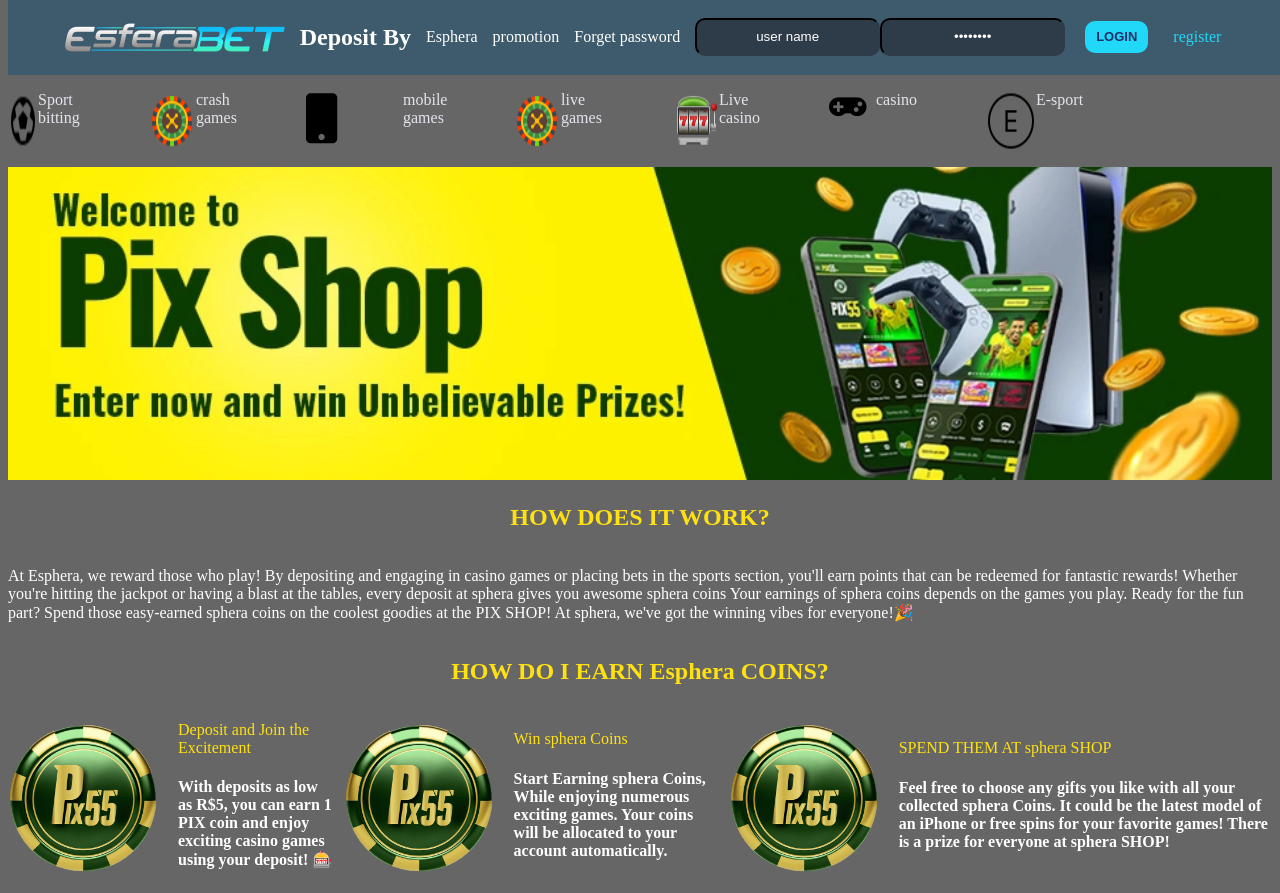
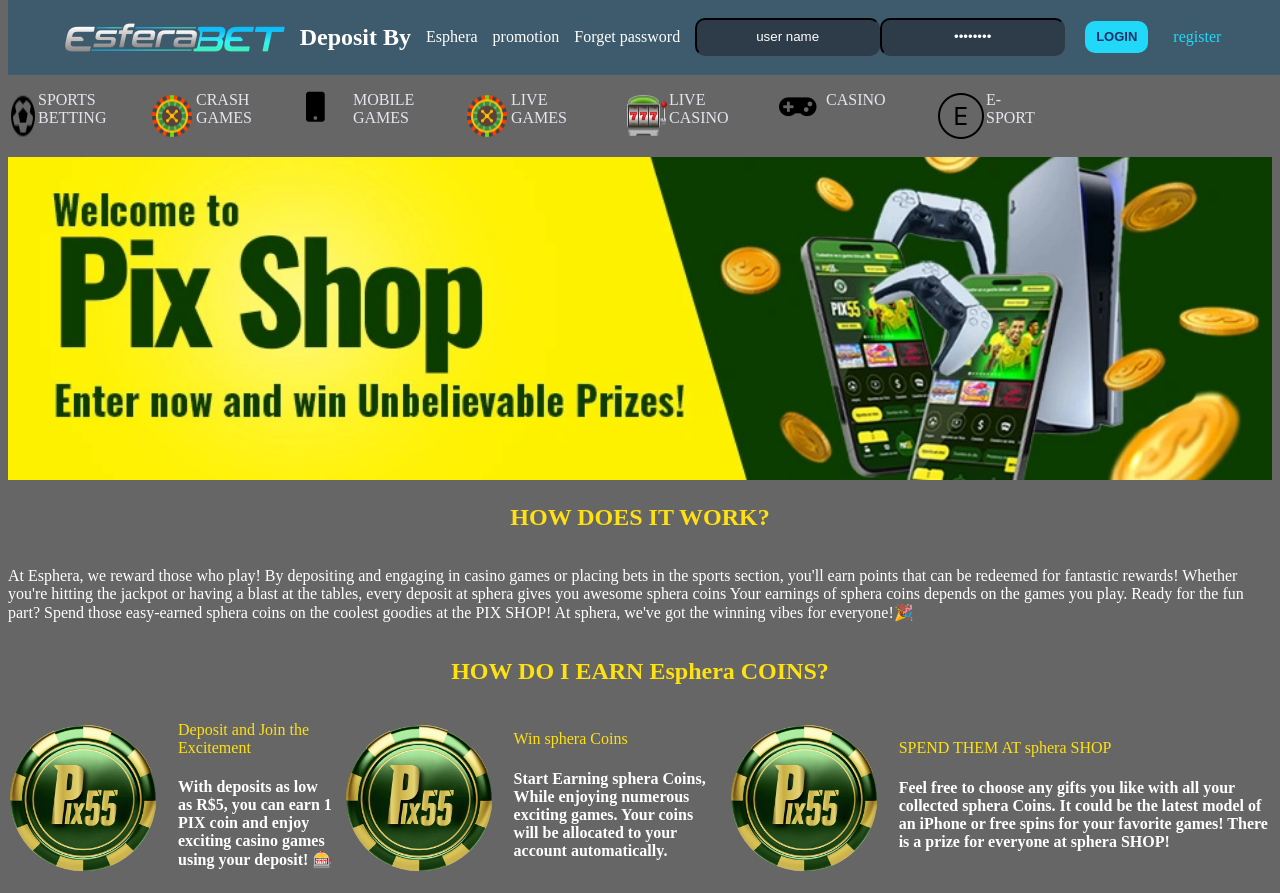
Before and after one commit to Somar-sabe/Esphera, a plain HTML site: page index.html in a window 1280 px wide. Shown: the top 893 px of the page. Drawn offline with Linux system fonts and the light colour scheme.

Commit message:
Update index.html

```diff
--- a/index.html
+++ b/index.html
@@ -28,19 +28,19 @@
         <div class="sport">
             <ul >
             <img src="icons8-football-30.png" alt="">
-                <li>Sport bitting</li>
+                <li>SPORTS BETTING</li>
                 <img src="icons8-casino-48.png" alt="">
-                <li>crash games</li>
-                <li style="height: 60px;border-radius: 5px;width:37px;font-size: 50px;color: black"><i class="fa fa-mobile pg-icons svg-font-icons"></i></li>
-                <li>mobile games</li>
+                <li>CRASH GAMES</li>
+                <li style="height: 40px;border-radius: 5px;width:37px;font-size: 30px;color: black;margin-right: 10px !important;"><i class="fa fa-mobile pg-icons svg-font-icons"></i></li>
+                <li>MOBILE GAMES</li>
                 <img src="icons8-casino-48.png" alt="">
-                <li>live games</li>
+                <li>LIVE GAMES</li>
                 <img src="icons78-casino-48.png" alt="">
-                <li>Live casino</li>
+                <li>LIVE CASINO</li>
                 <li style="height: 40px;width:37px;font-size: 30px;color: black;margin-right: 10px !important;" ><i class="fas fa-gamepad"></i>
-                <li>casino</li>
+                <li>CASINO</li>
                 <img src="icons8-circled-e-50.png" alt="">
-                <li>E-sport</li>
+                <li>E-SPORT</li>
             </ul>
 
         </div>
```
